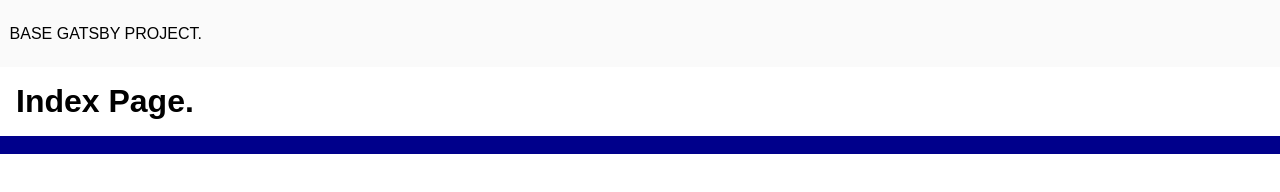
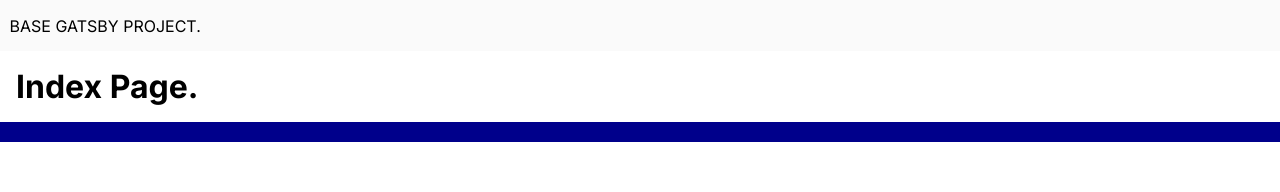
Before and after one commit to theothernic/base-gatsby-project, a Gatsby site: page / in a window 1280 px wide. Built offline with nearby package versions, Linux system fonts and the light colour scheme; Gatsby itself is replaced by a stand-in of ours.

Commit message:
- scaffolding some default components

```diff
--- a/src/components/Layout/Masthead.module.scss
+++ b/src/components/Layout/Masthead.module.scss
@@ -2,7 +2,7 @@
   display: flex;
   flex-direction: row;
 
-  height: 3rem;
+  min-height: 2rem;
   padding: 0.6rem;
 
   align-items: center;
--- a/src/scss/_typography.scss
+++ b/src/scss/_typography.scss
@@ -1,4 +1,6 @@
-$default-font-family: sans-serif;
+@import url('https://fonts.googleapis.com/css2?family=Inter:wght@400;700&display=swap');
+
+$default-font-family: 'Inter', sans-serif;
 $default-font-size: 16px;
 
 h1, h2, h3, h4, h5, h6 {
```
